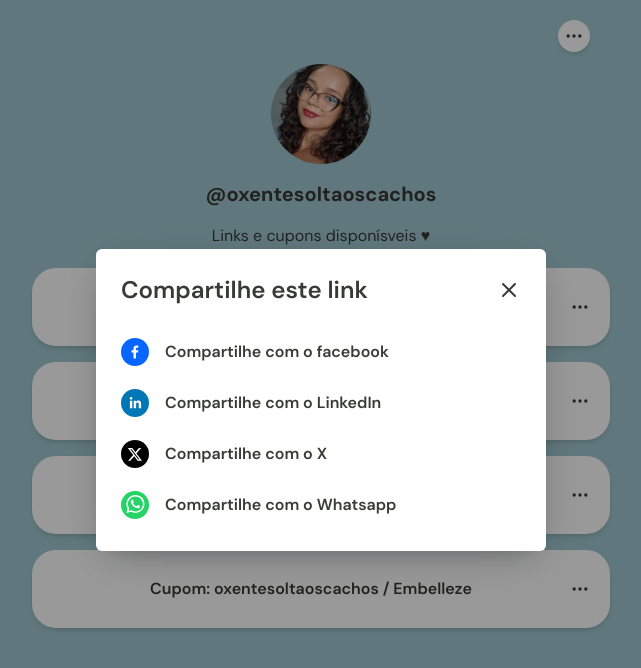
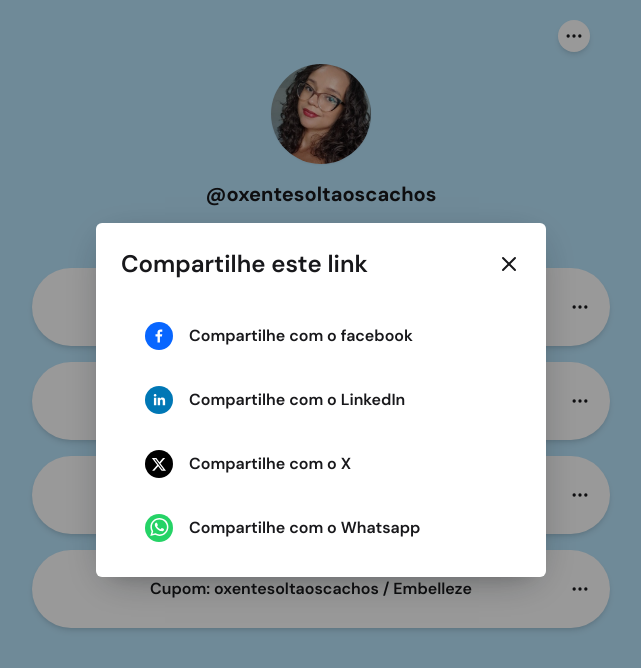
Before and after one commit to artgustavobarros/link-in-bio, a Next.js app: page / in a window 1280 px wide. Both pictures are taken after a click on the button 893 px from the left and 36 px from the top of the page. Shown: the top 668 px of the page, without its empty margins (319-960 px from the left). Built offline with nearby package versions, Linux system fonts and the light colour scheme.

Commit message:
add hover at dialog buttons

```diff
--- a/src/app/layout.tsx
+++ b/src/app/layout.tsx
@@ -16,7 +16,7 @@ export default function RootLayout({
 }>) {
   return (
     <html lang="en" className={dmSans.className}>
-      <body className="flex h-screen items-start justify-center bg-app-background font-semibold text-app-text antialiased">
+      <body className="flex h-screen items-start justify-center bg-sky-200 font-semibold text-zinc-900 antialiased">
         {children}
       </body>
     </html>
--- a/src/app/page.tsx
+++ b/src/app/page.tsx
@@ -17,7 +17,7 @@ export default function Home() {
         />
         <h1 className="text-xl font-bold">@oxentesoltaoscachos</h1>
         <span className="text-md font-normal">
-          Links e cupons disponísveis ♥
+          Links e cupons disponíveis ♥
         </span>
         <div className="absolute right-5 top-5 flex h-8 w-8 items-center justify-center rounded-full bg-white shadow-md duration-300 hover:scale-110 hover:shadow-lg hover:ease-in-out">
           <Tag.DialogTag url="http://localhost:3000" />
--- a/src/components/share-social-links.tsx
+++ b/src/components/share-social-links.tsx
@@ -29,22 +29,30 @@ export function ShareSocialLinks({ url }: ShareSocialLinksProps) {
           </Dialog.Close>
         </section>
         <section className="space-y-4">
+          <div className="flex h-12 items-center rounded-2xl p-6 duration-300 hover:bg-zinc-200">
             <FacebookShareButton url={url} className="flex items-center gap-4">
               <FacebookIcon size={28} round={true} />
               <button className="text-md">Compartilhe com o facebook</button>
             </FacebookShareButton>
+          </div>
+          <div className="flex h-12 items-center rounded-2xl p-6 duration-300 hover:bg-zinc-200">
             <LinkedinShareButton url={url} className="flex items-center gap-4">
               <LinkedinIcon size={28} round={true} />
               <button className="text-md">Compartilhe com o LinkedIn</button>
             </LinkedinShareButton>
+          </div>
+          <div className="flex h-12 items-center rounded-2xl p-6 duration-300 hover:bg-zinc-200">
             <TwitterShareButton url={url} className="flex items-center gap-4">
               <XIcon size={28} round={true} />
               <button className="text-md">Compartilhe com o X</button>
             </TwitterShareButton>
+          </div>
+          <div className="flex h-12 items-center rounded-2xl p-6 duration-300 hover:bg-zinc-200">
             <WhatsappShareButton url={url} className="flex items-center gap-4">
               <WhatsappIcon size={28} round={true} />
               <button className="text-md">Compartilhe com o Whatsapp</button>
             </WhatsappShareButton>
+          </div>
         </section>
       </Dialog.Content>
     </>
--- a/src/components/tag/prefix.tsx
+++ b/src/components/tag/prefix.tsx
@@ -11,7 +11,7 @@ export function Prefix({ children, url, title }: PrefixProps) {
   const childrenWithProps = cloneElement(children, { url })
   return (
     // eslint-disable-next-line prettier/prettier
-    <div className="flex w-80 justify-center items-center rounded-3xl bg-white p-5 shadow-md duration-300 hover:scale-110 hover:shadow-lg hover:ease-in-out lg:w-[578px] lg:h-[78px] lg:font-semibold lg:text-base">
+    <div className="flex w-80 h-20 justify-center items-center rounded-full bg-white p-5 shadow-md duration-300 hover:scale-110 hover:shadow-lg hover:ease-in-out lg:w-[578px] lg:h-[78px] lg:font-semibold lg:text-base">
       <Link href={url} target="_blank" className="flex-1">
         {title}
       </Link>
```
Lines whose indentation alone changed are shown as unchanged.
